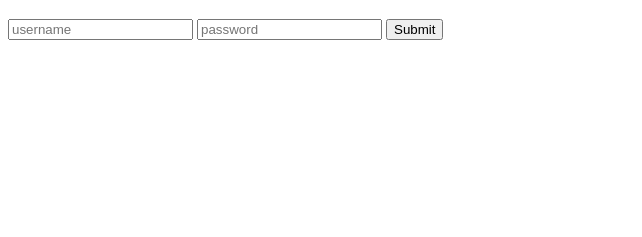
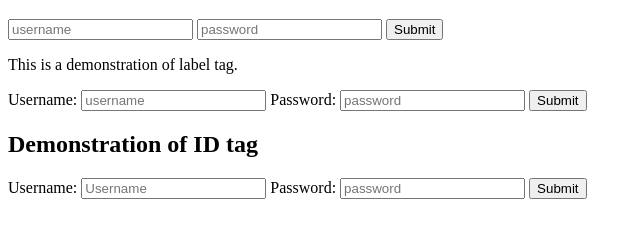
Before and after one commit to rc1983/wdb, a plain HTML site: page 04-intermediate-html/03-forms.html in a window 1280 px wide. Shown: the part 61-298 px from the top of the page, without its empty margins (0-642 px from the left). Drawn offline with Linux system fonts and the light colour scheme.

Commit message:
validations

```diff
--- a/04-intermediate-html/03-forms.html
+++ b/04-intermediate-html/03-forms.html
@@ -15,6 +15,29 @@
 		<input type="password" name="Password" placeholder="password">
 		<input type="submit" name="Submit Input">
 		<!-- <button>Submit Button</button> -->
+		<p>
+			This is a demonstration of label tag.
+		</p>
+		<label>
+			Username:
+			<input type="text" name="Text" placeholder="username">
+		</label>
+		<label>
+			Password:
+			<input type="password" name="Password" placeholder="password">
+		</label>
+		<input type="submit" name="Submit Input">
+	</form>
+
+	<h2>Demonstration of ID tag</h2>
+	<form action="http://duckduckgo.com" method="GET">
+		<label for="username">Username:</label>
+		<input type="text" name="Username" placeholder="Username" id="username">
+
+		<label for="password">Password:</label>
+		<input type="password" name="password" id="password" placeholder="password">
+
+		<input type="submit" name="Submit">
 	</form>
 
 </body>
```
Also changed, not shown: 04-intermediate-html/04-validations.html (added, +22 -0 lines).
